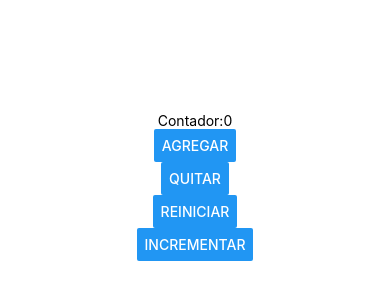
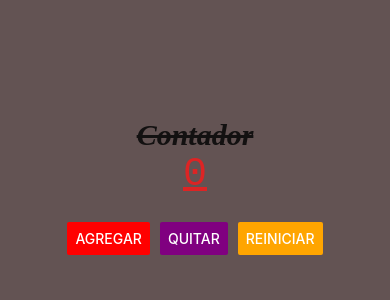
Before and after one commit to trejofran/PAM215, a React Native app in the folder intro/: screen / in a window 390 px wide. Shown: the part 236-536 px from the top of the page. Built offline with nearby package versions, Linux system fonts and the light colour scheme.

Commit message:
estilos
creacion de estilos con js para react

```diff
--- a/intro/App.js
+++ b/intro/App.js
@@ -1,27 +1,9 @@
-// zona 1 imports: zona de importaciones
-import { StatusBar } from 'expo-status-bar';
-import { StyleSheet, Text, View,Button } from 'react-native';
-import React, {useState} from 'react';
-// zona 2 Main: zona de componentes
+
+import ContadorScreen from './screens/ContadorScreen';
 export default function App() {
-  const[contador,setContador]=useState(0);
+
   return (
-    <View style={styles.container}>
-      <Text>Contador:{contador}</Text>
-      <Button title= "Agregar" onPress={()=>setContador(contador+1)}/>
-      <Button title= "Quitar" onPress={()=>setContador(contador-1)}/>
-      <Button title= "Reiniciar" onPress={()=>setContador(0)}/>
-      <Button title = 'incrementar' onPress={()=>setContador(contador===0)}/>
-      <StatusBar style="auto" />
-    </View>
+   <ContadorScreen></ContadorScreen>
+
   );
 }
-//zona 3 styles: zona de estilos y posicionamiento
-const styles = StyleSheet.create({
-  container: {
-    flex: 1,
-    backgroundColor: '#fff',
-    alignItems: 'center',
-    justifyContent: 'center',
-  },
-});
--- /dev/null
+++ b/intro/screens/ContadorScreen.js
@@ -0,0 +1,53 @@
+// zona 1 imports: zona de importaciones
+import { StatusBar } from 'expo-status-bar';
+import { StyleSheet, Text, View,Button } from 'react-native';
+import React, {useState} from 'react';
+// zona 2 Main: zona de componentes
+export default function App() {
+  const[contador,setContador]=useState(0);3
+  return (
+    <View style={styles.container}>
+
+      <Text style= {styles.texto}>Contador</Text>
+      <Text style= {styles.texto2}>{contador}</Text>
+      <View style={styles.contenedoresBotones}>
+      <Button color="red" title= "Agregar" onPress={()=>setContador(contador+1)}/>
+      <Button color="purple" title= "Quitar" onPress={()=>setContador(contador-1)}/>
+      <Button color="orange" title= "Reiniciar" onPress={()=>setContador(0)}/>
+
+         </View>
+      <StatusBar style="auto" />
+    </View>
+  );
+}
+//zona 3 styles: zona de estilos y posicionamiento
+const styles = StyleSheet.create({
+  container: {
+    flex: 1,
+    backgroundColor: '#635353ff',
+    alignItems: 'center',
+    justifyContent: 'center',
+  },
+  texto:{
+    fontFamily:'Times New Roman',
+    fontSize:30,
+    color:'#131111ff',
+    fontWeight:'bold',
+    fontStyle:'italic',
+    textDecorationLine :'Line-through',
+
+  },
+   texto2:{
+    fontFamily:'Courier New',
+    fontSize:40,
+    color:'#dd2424ff',
+    fontWeight:'500',
+    textDecorationLine :'underline',
+
+  },
+  contenedoresBotones:{
+    marginTop:25,
+  flexDirection:'row',
+  gap:10,},
+
+});
```
